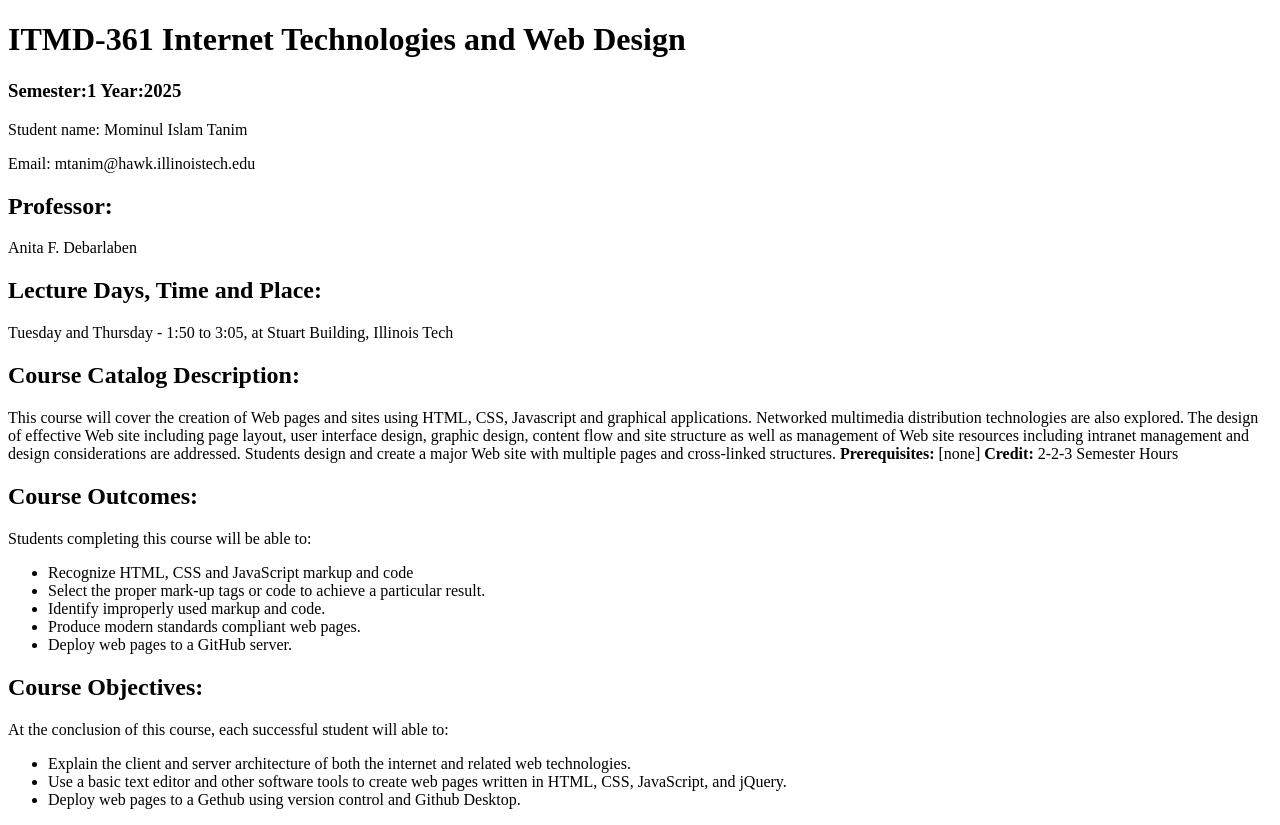
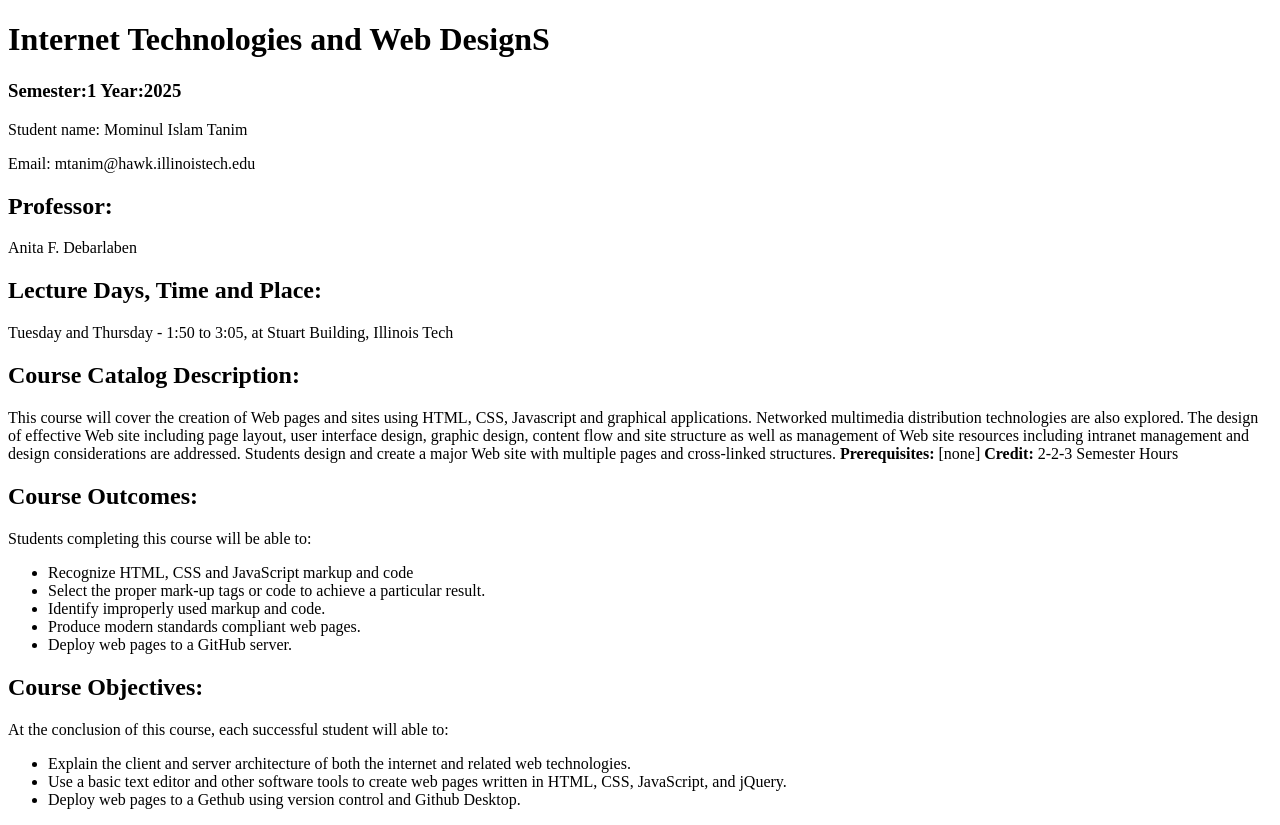
Before and after one commit to tanim-hue/webdev_lab2, a plain HTML site: page index.html in a window 1280 px wide. Drawn offline with Linux system fonts and the light colour scheme.

Commit message:
fouth commit

```diff
--- a/index.html
+++ b/index.html
@@ -1,14 +1,14 @@
 <!DOCTYPE html>
     <html lang="en">
 
+        <head>
+            <meta charset="UTF-8">
+            <meta name="viewport" content="width=device-width, initial-scale=1.0">
+            <title> Internet Technologies and Web Design</title>
+        </head>
+
         <body>
-            <head>
-                <meta charset="UTF-8">
-            <h1>
-                ITMD-361 Internet Technologies and Web Design
-            </h1>
-            </head>
-
+            <h1>Internet Technologies and Web DesignS</h1>
             <h3>
                 Semester:1 Year:2025
             </h3>
@@ -38,7 +38,8 @@
                 <li>Use a basic text editor and other software tools to create web pages written in HTML, CSS, JavaScript, and jQuery. </li>
                 <li>Deploy web pages to a Gethub using version control and Github Desktop.</li>
             </ul>
+        </body>
 
 
-        </body>
+
     </html>
```
